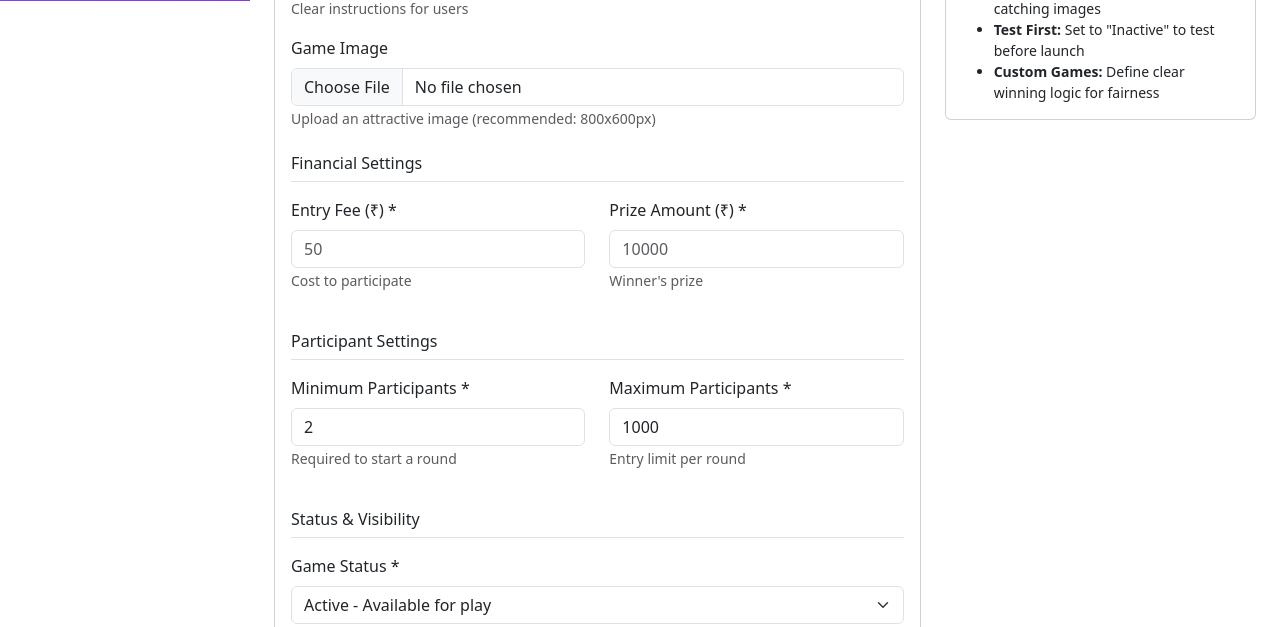
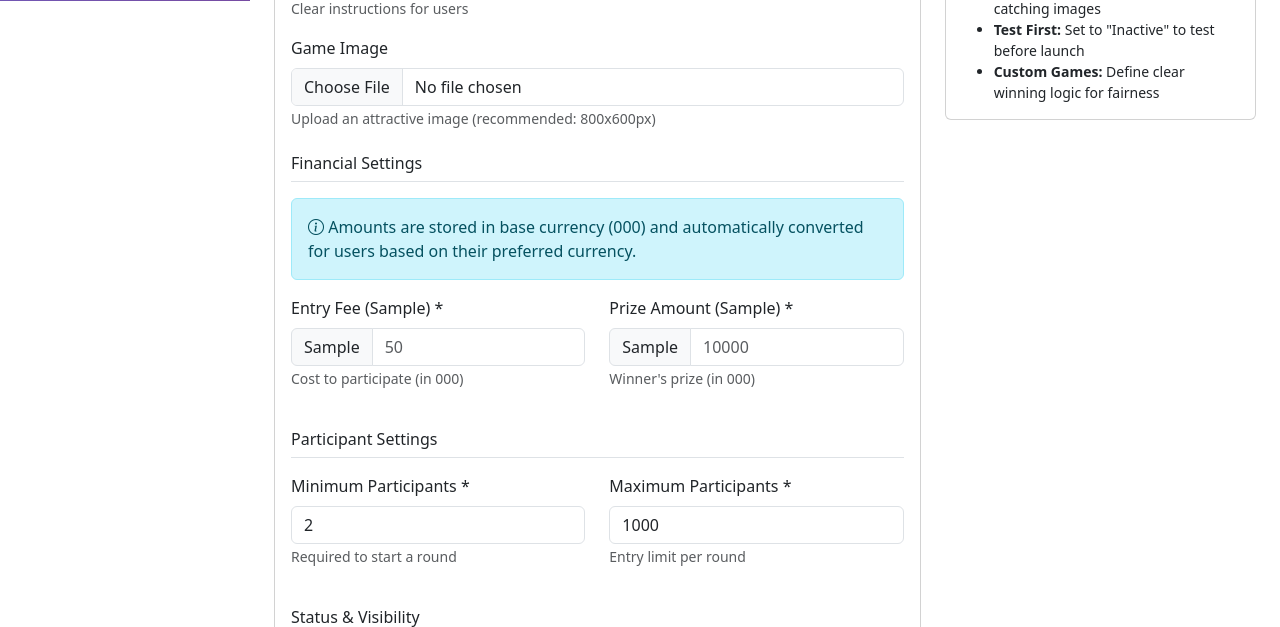
Before and after one commit to coder-rishav/MalamalWeekly, a Django app: page /admin-panel/games/create/ in a window 1280 px wide. Shown: the part 799-1426 px from the top of the page. Run offline with Django 5.2, Linux system fonts and the light colour scheme; a user stored in the database is signed in; tables that the repository leaves empty hold one stand-in row (values such as "Sample post"); grey boxes marked "Sample" are stand-in pictures; data that the repository does not hold is empty; some libraries are stand-ins or nearby versions.

Commit message:
feat: Integrate multi-currency system with game create/edit pages

```diff
--- a/custom_admin/views.py
+++ b/custom_admin/views.py
@@ -543,6 +543,8 @@ def games_management(request):
 @user_passes_test(is_admin, login_url='/admin-panel/login/')
 def create_game(request):
     """Create a new game"""
+    from transactions.currency_models import Currency
+
     if request.method == 'POST':
         # Create new game
         game = Game()
@@ -606,7 +608,14 @@ def create_game(request):
         messages.success(request, f'Game "{game.name}" created successfully! You can now create rounds for it.')
         return redirect('custom_admin:game_rounds', game_id=game.id)
 
-    context = {}
+    # Get base currency for display
+    base_currency = Currency.objects.filter(is_base_currency=True).first()
+    if not base_currency:
+        base_currency = Currency.objects.filter(code='INR').first()
+
+    context = {
+        'base_currency': base_currency,
+    }
     return render(request, 'custom_admin/create_game.html', context)
 
 
@@ -614,6 +623,8 @@ def create_game(request):
 @user_passes_test(is_admin, login_url='/admin-panel/login/')
 def edit_game(request, game_id):
     """Edit game details"""
+    from transactions.currency_models import Currency
+
     game = get_object_or_404(Game, id=game_id)
 
     if request.method == 'POST':
@@ -637,8 +648,14 @@ def edit_game(request, game_id):
         messages.success(request, f'{game.name} updated successfully!')
         return redirect('custom_admin:games_management')
 
+    # Get base currency for display
+    base_currency = Currency.objects.filter(is_base_currency=True).first()
+    if not base_currency:
+        base_currency = Currency.objects.filter(code='INR').first()
+
     context = {
         'game': game,
+        'base_currency': base_currency,
     }
     return render(request, 'custom_admin/edit_game.html', context)
 
--- a/templates/custom_admin/create_game.html
+++ b/templates/custom_admin/create_game.html
@@ -165,20 +165,39 @@
 
                     <!-- Financial Settings -->
                     <h6 class="border-bottom pb-2 mb-3 mt-4">Financial Settings</h6>
+                    <div class="alert alert-info">
+                        <i class="bi bi-info-circle"></i> Amounts are stored in base currency ({{ base_currency.code }}) and automatically converted for users based on their preferred currency.
+                    </div>
 
                     <div class="row">
                         <div class="col-md-6 mb-3">
-                            <label for="entry_fee" class="form-label">Entry Fee (₹) *</label>
-                            <input type="number" class="form-control" id="entry_fee" name="entry_fee"
-                                   placeholder="50" step="0.01" min="0" required>
-                            <small class="text-muted">Cost to participate</small>
+                            <label for="entry_fee" class="form-label">Entry Fee ({{ base_currency.symbol }}) *</label>
+                            <div class="input-group">
+                                {% if base_currency.symbol_position == 'before' %}
+                                <span class="input-group-text">{{ base_currency.symbol }}</span>
+                                {% endif %}
+                                <input type="number" class="form-control" id="entry_fee" name="entry_fee"
+                                       placeholder="50" step="0.01" min="0" required>
+                                {% if base_currency.symbol_position == 'after' %}
+                                <span class="input-group-text">{{ base_currency.symbol }}</span>
+                                {% endif %}
+                            </div>
+                            <small class="text-muted">Cost to participate (in {{ base_currency.code }})</small>
                         </div>
 
                         <div class="col-md-6 mb-3">
-                            <label for="winning_amount" class="form-label">Prize Amount (₹) *</label>
-                            <input type="number" class="form-control" id="winning_amount" name="winning_amount"
-                                   placeholder="10000" step="0.01" min="0" required>
-                            <small class="text-muted">Winner's prize</small>
+                            <label for="winning_amount" class="form-label">Prize Amount ({{ base_currency.symbol }}) *</label>
+                            <div class="input-group">
+                                {% if base_currency.symbol_position == 'before' %}
+                                <span class="input-group-text">{{ base_currency.symbol }}</span>
+                                {% endif %}
+                                <input type="number" class="form-control" id="winning_amount" name="winning_amount"
+                                       placeholder="10000" step="0.01" min="0" required>
+                                {% if base_currency.symbol_position == 'after' %}
+                                <span class="input-group-text">{{ base_currency.symbol }}</span>
+                                {% endif %}
+                            </div>
+                            <small class="text-muted">Winner's prize (in {{ base_currency.code }})</small>
                         </div>
                     </div>
 
```
Also changed, not shown: templates/custom_admin/edit_game.html (+27 -8 lines).
